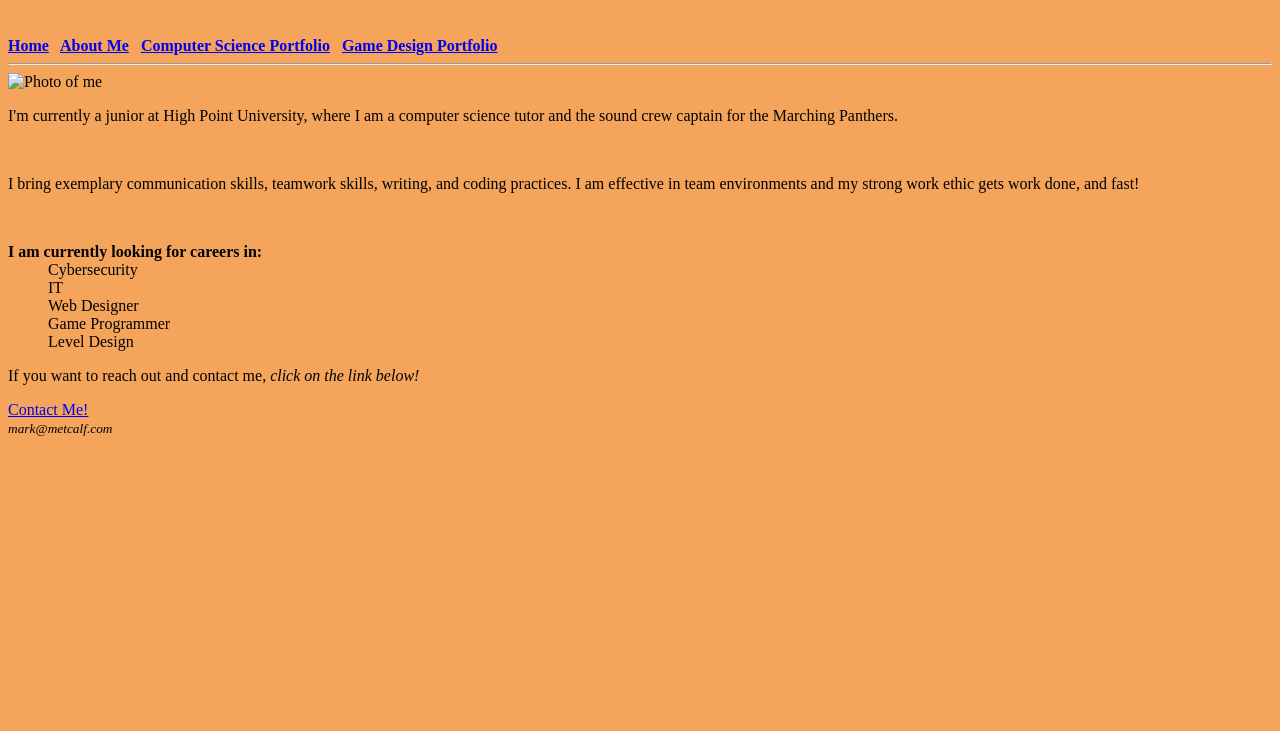
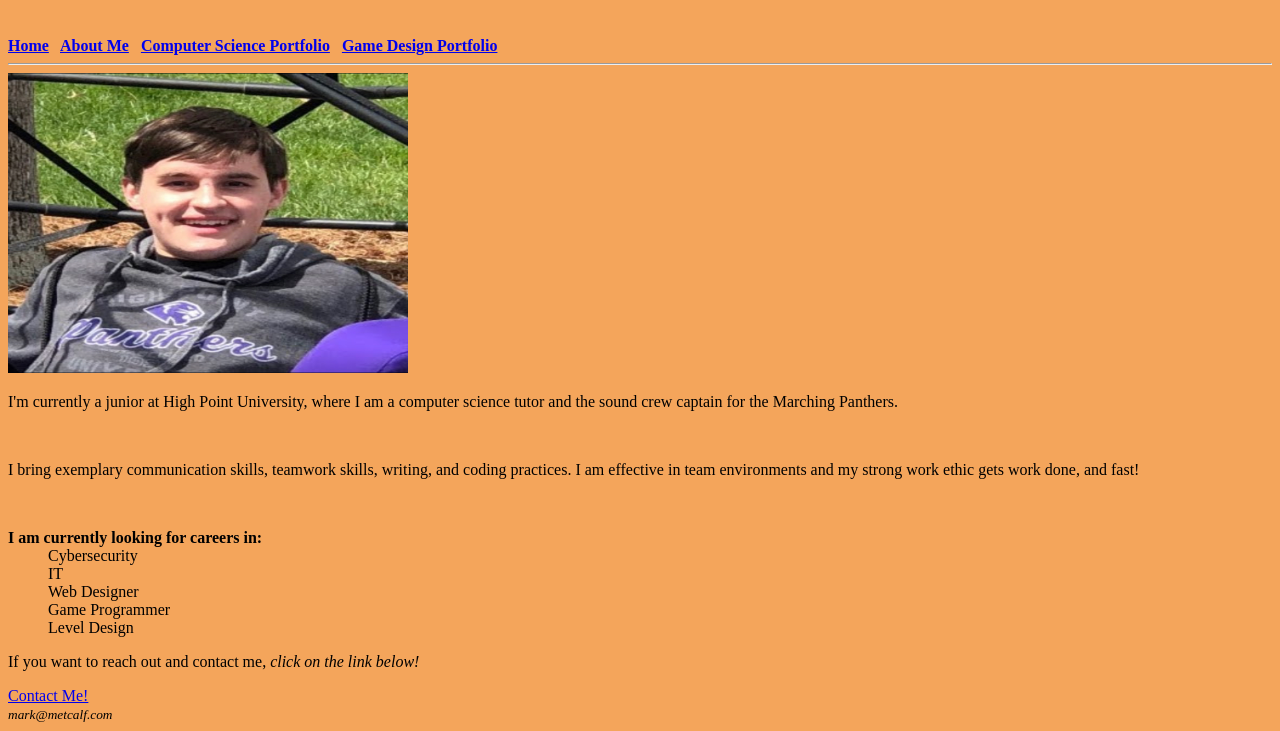
Before and after one commit to MMurkus/mmurkus.github.io, a plain HTML site: page portfolio/index.html in a window 1280 px wide. Shown: the part 112-843 px from the top of the page. Before the commit the page ends 800 px from the top, so only its background shows below. Drawn offline with Linux system fonts and the light colour scheme.

Commit message:
Changed the image a link pointed to
Changed from bird.jpg to markMetcalf.jpg

```diff
--- a/portfolio/index.html
+++ b/portfolio/index.html
@@ -23,7 +23,7 @@
     </nav>
 
     <main>
-        <img src = "pictures/bird.jpg" alt="Photo of me" width="400" height="300">
+        <img src = "pictures/markMetcalf.jpg" alt="Photo of me" width="400" height="300">
         <p>I'm currently a junior at High Point University, where I am a computer science tutor and the sound crew captain for the Marching Panthers.</p>
         <br>
         <p>I bring exemplary communication skills, teamwork skills, writing, and coding practices. I am effective in team environments and my strong work ethic gets work done, and fast!</p>
```
